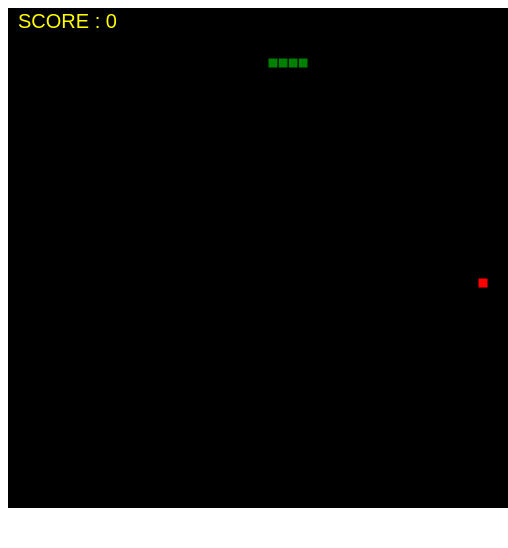
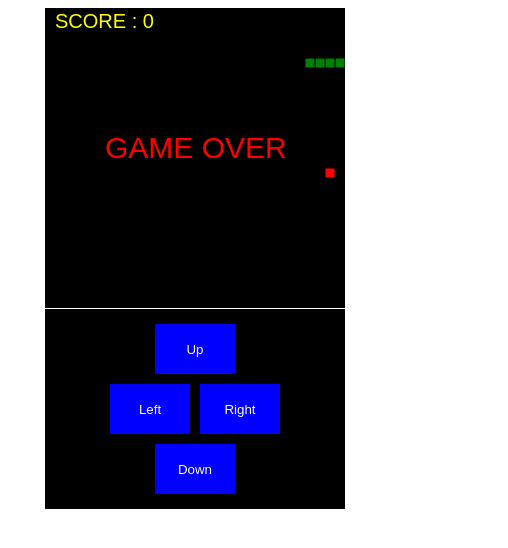
Before and after one commit to archi378/snake_game, a plain HTML site: page index.html in a window 390 px wide. Shown: the whole page, 508 px wide, since content can reach past the window. Drawn offline with Linux system fonts and the light colour scheme; files whose address does not match are found by name.

Commit message:
added arrow button for mobile

```diff
--- a/index.html
+++ b/index.html
@@ -8,7 +8,13 @@
     <link rel="stylesheet" type="text/css" href="style.css">
 </head>
 <body>
-    <canvas id="game-ground" width="500px" height="500px"></canvas>
+    <canvas id="game-ground" width="300px" height="300px"></canvas>
+    <div class="arrow-keys">
+        <div><button id="up">Up</button></div>
+        <div><button id="left">Left</button><span><button id="right">Right</button></span></div>
+        <div><button id="down">Down</button></div>
+
+    </div>
     <script type="text/javascript" src="script.js"></script>
 </body>
 </html>
--- a/script.js
+++ b/script.js
@@ -1,5 +1,9 @@
 const canvas = document.getElementById('game-ground');
 const context = canvas.getContext("2d");
+const rtbtn = document.getElementById('right');
+const ltbtn = document.getElementById('left');
+const upbtn = document.getElementById('up');
+const dwnbtn = document.getElementById('down');
 
 // create snake unit
 const unit = 10;
@@ -49,6 +53,27 @@ for (i = 0; i < defaultLength; i++) {
         y: 5
     });
 }
+
+// arrow-btn control
+rtbtn.addEventListener('click', function(){
+    dir = 'right';
+    right.play();
+})
+
+ltbtn.addEventListener('click', function(){
+    dir = 'left';
+    left.play();
+})
+
+upbtn.addEventListener('click', function(){
+    dir = 'up';
+    up.play();
+})
+
+dwnbtn.addEventListener('click', function(){
+    dir = 'down';
+    down.play();
+})
 
 // control snake direction
 document.addEventListener("keydown", direction);
@@ -153,7 +178,7 @@ const draw = () => {
         clearInterval(game);
         context.font = "30px Arial";
         context.fillStyle = "red";
-        context.fillText("GAME OVER", 15*unit, 20*unit);
+        context.fillText("GAME OVER", 6*unit, 15*unit);
     }
 
     context.font = "20px Arial";
--- a/style.css
+++ b/style.css
@@ -1,7 +1,7 @@
 
 #game-ground {
-    width: 500px;
-    height: 500px;
+    width: 300px;
+    height: 300px;
     display: block;
     margin: 0 auto;
     background: #000000;
@@ -11,6 +11,26 @@
     width: 600px;
     height: 600px;
 }
+
+.arrow-keys {
+    width: 300px;
+    height: 200px;
+    margin: 0 auto;
+    background: #000000;
+    align-content: center;
+    text-align: center;
+    border-top: 1px solid white;
+}
+.arrow-keys button {
+    width: 80px;
+    height: 50px;
+    background-color: blue;
+    color: #fff;
+    outline: none;
+    border: none;
+    margin: 5px;
+}
+
 /* mobile view*/
 /* @media (max-width: 767px){
     #game-ground {
```
